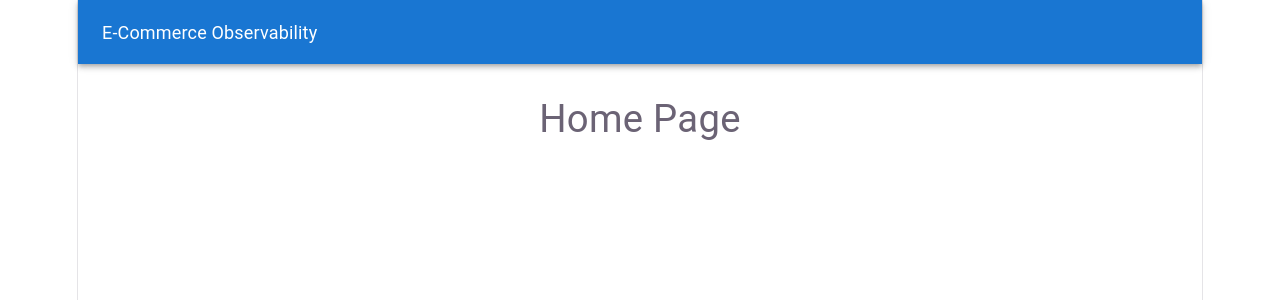
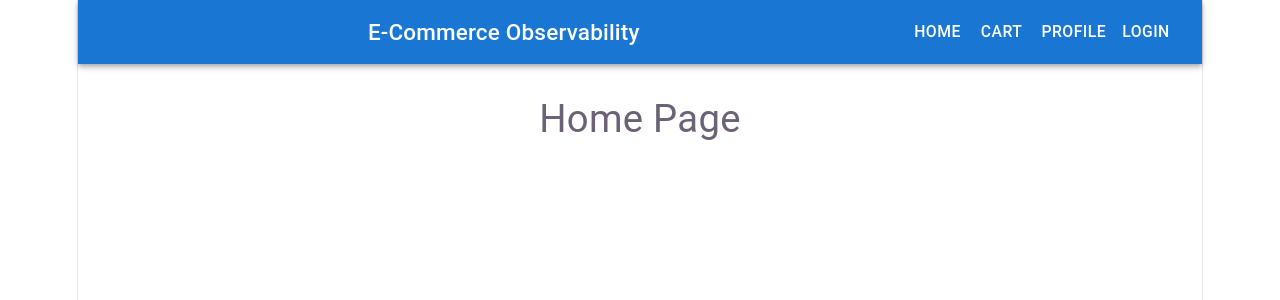
Before and after one commit to slehmadi/mii-technical-test, a React app in the folder frontend/: page / in a window 1280 px wide. Shown: the top 300 px of the page. Built offline with nearby package versions, Linux system fonts and the light colour scheme; the HTML template or start-up script is replaced by a standard one.

Commit message:
(frontend) Updating Navbar component

```diff
--- a/frontend/src/components/NavBar.jsx
+++ b/frontend/src/components/NavBar.jsx
@@ -1,12 +1,35 @@
-import { AppBar, Toolbar, Typography } from '@mui/material';
+import {
+    AppBar,
+    Toolbar,
+    Typography,
+    Button,
+    Box
+} from '@mui/material';
+
+import { Link } from 'react-router-dom'
 
 function NavBar() {
     return (
         <AppBar position='static'>
             <Toolbar>
-                <Typography>
+                <Typography variant='h6' sx={{ flexGrow: 1 }}>
                     E-Commerce Observability
                 </Typography>
+
+                <Box>
+                    <Button color='inherit' component={Link} to='/'>
+                        Home
+                    </Button>
+                    <Button color='inherit' component={Link} to='/cart'>
+                        Cart
+                    </Button>
+                    <Button color='inherit' component={Link} to='/profile'>
+                        Profile
+                    </Button>
+                    <Button color='inherit' component={Link} to='/login'>
+                        Login
+                    </Button>
+                </Box>
             </Toolbar>
         </AppBar>
     );
```
